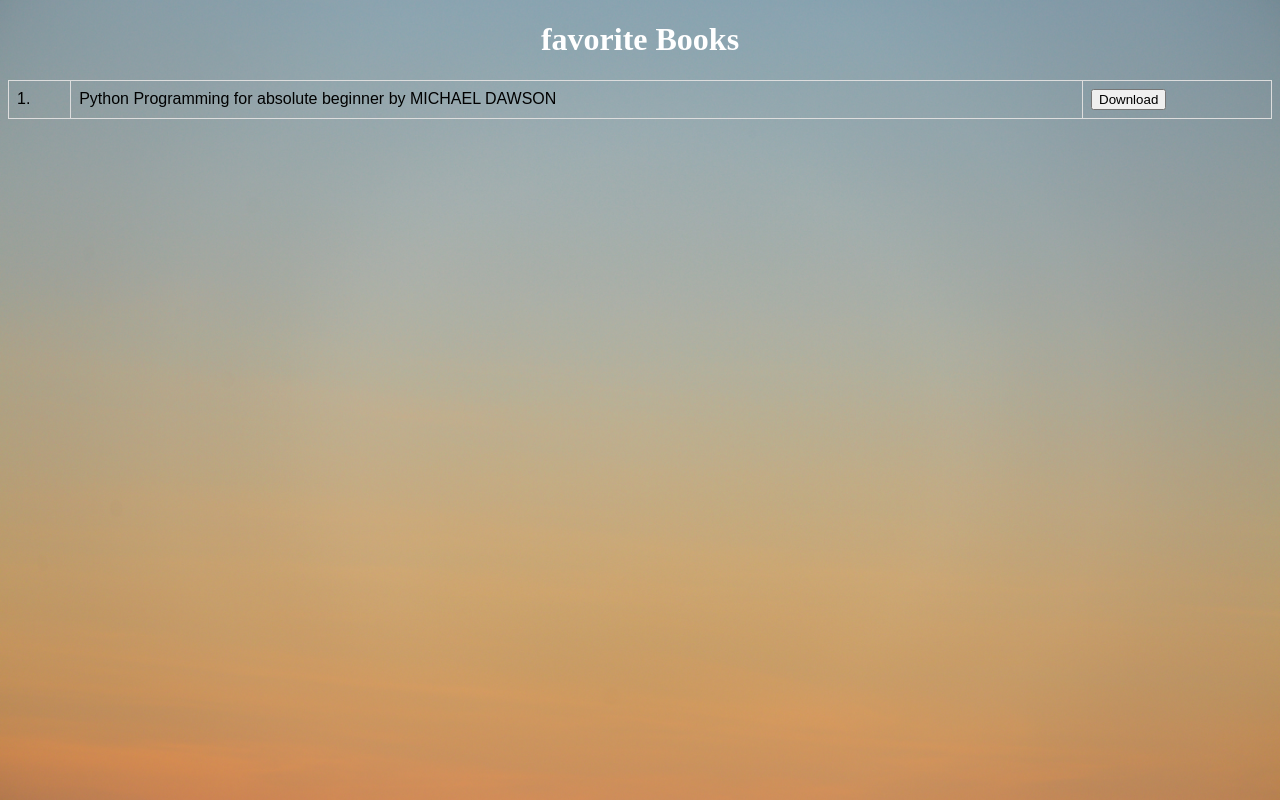
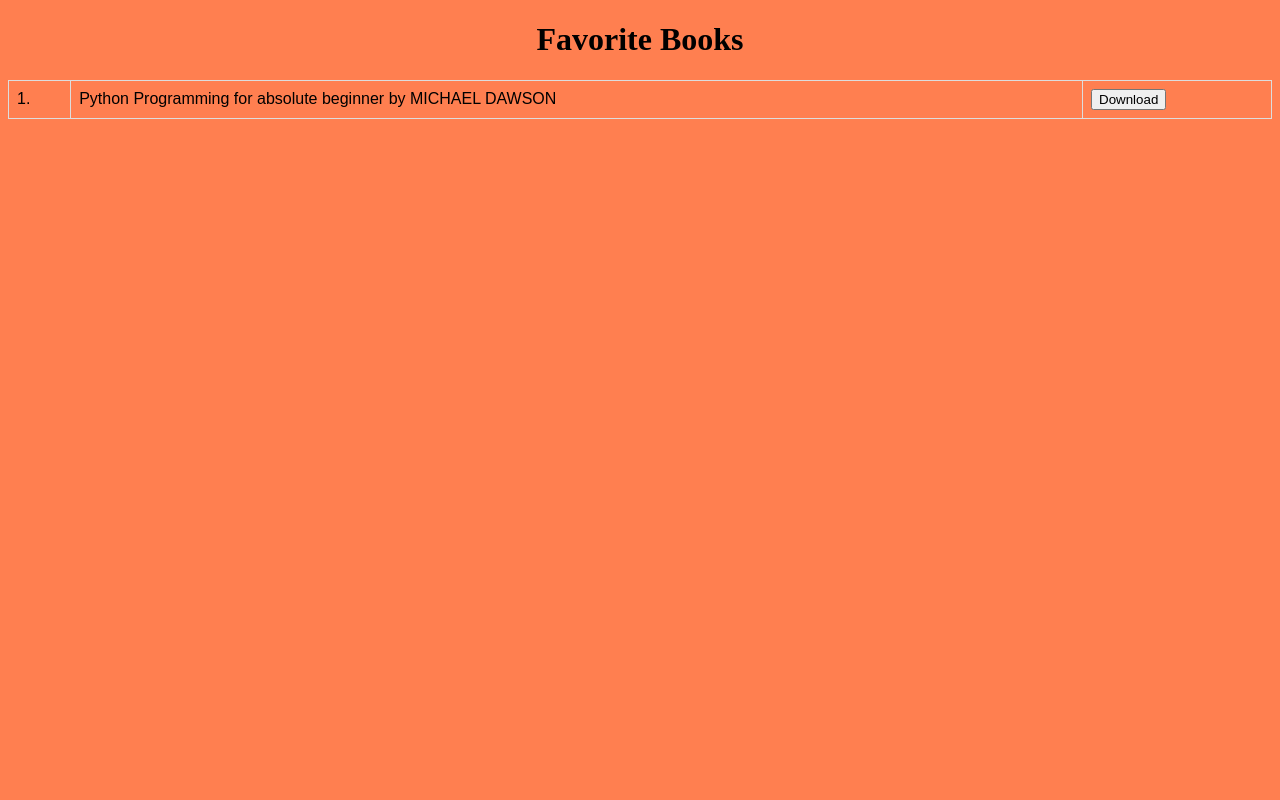
Before and after one commit to bhupatjangid/profile, a plain HTML site: page inter.html in a window 1280 px wide. Drawn offline with Linux system fonts and the light colour scheme.

Commit message:
Update inter.html

```diff
--- a/inter.html
+++ b/inter.html
@@ -3,10 +3,7 @@
 <head>
 <style>
 body {
-  background-image: url('images/wonder2.jpg');
-  background-repeat: no-repeat;
-  background-attachment: fixed;
-  background-size: cover;
+  background-color: coral;
 }
 table {
   font-family: arial, sans-serif;
@@ -27,7 +24,7 @@ tr:nth-child(even) {
 </head>
 <body>
 
-<h1 style="text-align:center; color:white;">favorite Books</h1>
+<h1 style="text-align:center;">Favorite Books</h1>
 
 <table>
 <!--
```
